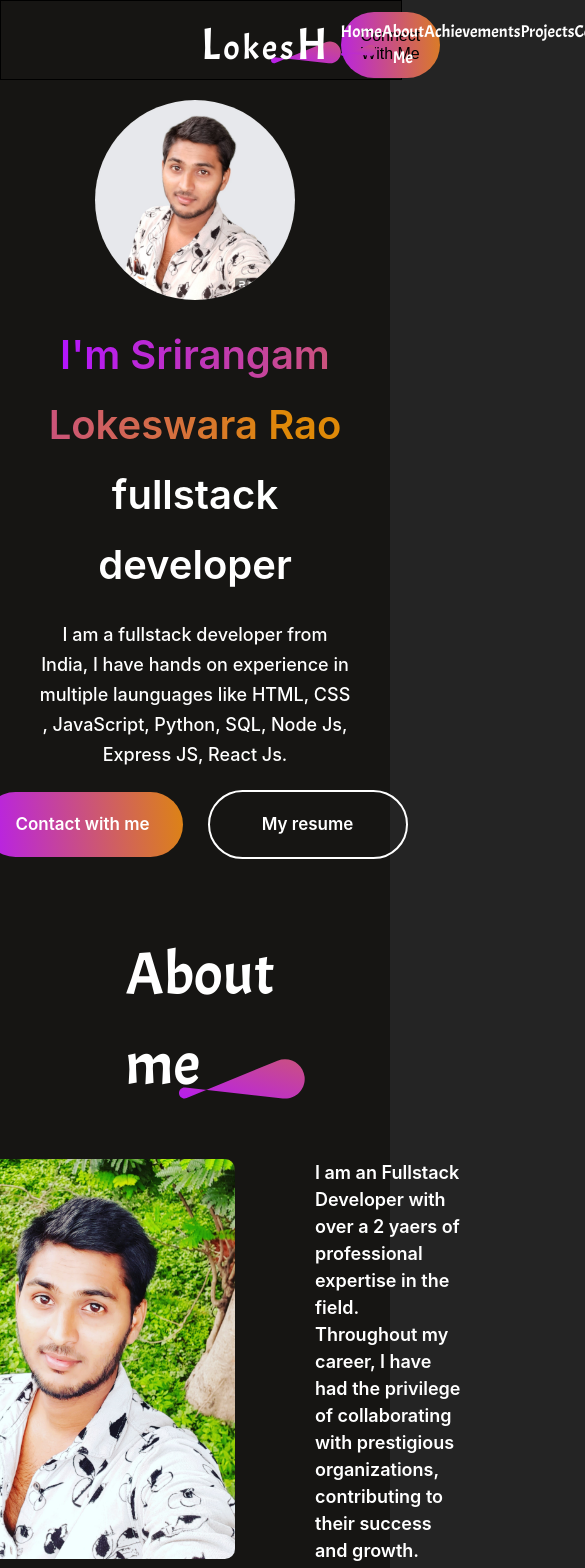
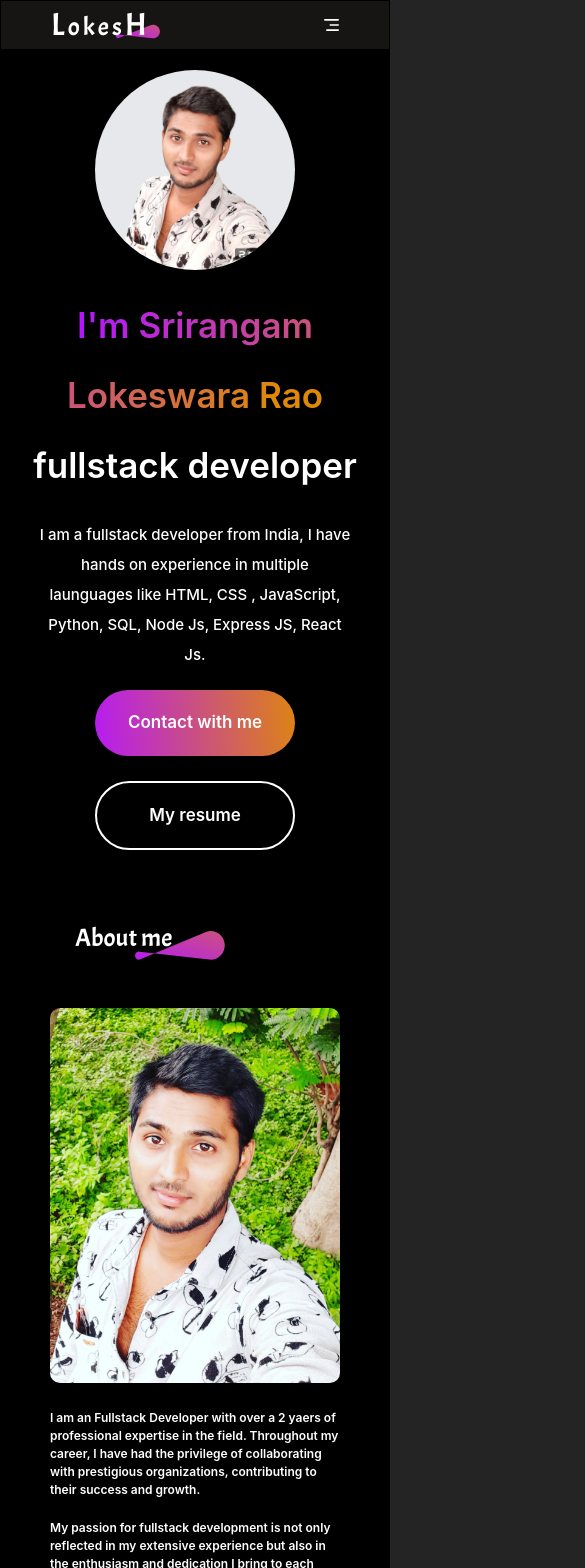
Before and after one commit to lokesh143b/my-portfolio, a React (Vite) app: page / in a window 390 px wide. Shown: the top 1568 px of the page, 585 px wide, since content can reach past the window. Built offline with nearby package versions, Linux system fonts and the light colour scheme.

Commit message:
make responsive

```diff
--- a/src/App.css
+++ b/src/App.css
@@ -0,0 +1,5 @@
+.app-container{
+    height: auto;
+    width: 100vw;
+    background-color: black;
+}
--- a/src/App.jsx
+++ b/src/App.jsx
@@ -9,7 +9,7 @@ import Projects from './Components/Projects'
 
 function App() {
   return (
-    <>
+    <div className='app-container'>
       <Navbar/>
       <Home/>
       <About/>
@@ -17,7 +17,7 @@ function App() {
       <Projects/>
       <Contact/>
       <Footer/>
-    </>
+    </div>
   )
 }
 
--- a/src/Components/About/index.css
+++ b/src/Components/About/index.css
@@ -1,4 +1,6 @@
 .about-container{
+    height: auto;
+    width: auto;
     display: flex;
     flex-direction: column;
     align-items: center;
@@ -7,6 +9,11 @@
     min-height: 100vh;
     height: auto;
     gap: 20px;
+}
+@media screen and (max-width:768px) {
+    .about-container{
+        padding: 0px 50px;
+    }
 }
 .about-title{
     position: relative;
@@ -108,3 +115,41 @@
     font-size: 18px;
     font-weight: 500;
 }
+
+@media screen and (max-width:768px) {
+    .about-container h1{
+        font-size: 35px;
+    }
+    .about-container p{
+        font-size: 13px;
+    }
+    .about-sections{
+        display: flex;
+        flex-direction: column;
+    }
+    .about-title{
+        width: 300px;
+    }
+    .about-title img{
+        width: 30%;
+        left: 30%;
+        top: 30%;
+
+    }
+
+}
+@media screen and (max-width:600px) {
+    .about-container h1{
+        font-size: 30px;
+    }
+    .about-container h1{
+        font-size: 25px ;
+    }
+    .about-container p{
+        font-size: 12px;
+    }
+    .about-left img{
+        width: 100%;
+        height: auto;
+    }
+}
--- a/src/Components/About/index.jsx
+++ b/src/Components/About/index.jsx
@@ -69,7 +69,7 @@ const About = () => {
                 <h1>2+</h1>
                 <p>YEARS OF EXPRIENCE</p>
             </div>
-            <hr/>
+
         </div>
     </div>
   )
--- a/src/Components/Contact/index.css
+++ b/src/Components/Contact/index.css
@@ -1,11 +1,17 @@
 .contact-container{
-    height: 100vh;
+    height: auto;
+    width: auto;
     display: flex;
     flex-direction: column;
     align-items: center;
     padding-left: 200px;
     padding-right: 200px;
     margin-bottom: 30px;
+}
+@media screen and (max-width:768px) {
+    .contact-container{
+        padding: 0px 50px;
+    }
 }
 .contact-title{
     position: relative;
@@ -38,6 +44,11 @@
     width: 40%;
     padding-right: 30px;
     gap: 30px;
+}
+@media screen and (max-width:768px) {
+    .contact-left{
+        width: 100%;
+    }
 }
 .contact-left h1 {
     font-size: 50px;
@@ -112,3 +123,16 @@
 .contact-right button:hover{
     transform: scale(1.08);
 }
+
+@media screen and (max-width:768px) {
+    .contact-section{
+        display: flex;
+        flex-direction: column;
+    }
+    .contact-container h1{
+        font-size: 35px;
+    }
+    .contact-container p{
+        font-size: 15px;
+    }
+}
--- a/src/Components/Footer/index.css
+++ b/src/Components/Footer/index.css
@@ -1,4 +1,6 @@
 .footer-section{
+    height: auto;
+    width: auto;
     display: flex;
     flex-direction: column;
     padding-left: 200px;
@@ -6,7 +8,11 @@
     padding-bottom: 50px;
     gap: 15px;
 }
-
+@media screen and (max-width:768px) {
+    .footer-section{
+     padding: 0px 50px;
+    }
+}
 .footer-top{
 }
 .footer-logo{
@@ -62,3 +68,16 @@
     font-size: 16px;
     font-weight: 500;
 }
+
+@media screen and (max-width:768px) {
+    .footer-bottom{
+        display: flex;
+        flex-direction: column;
+    }
+    .footer-section h1{
+        font-size: 30px;
+    }
+    .footer-section p{
+        font-size: 15px;
+    }
+}
--- a/src/Components/Home/index.css
+++ b/src/Components/Home/index.css
@@ -1,5 +1,5 @@
 .home-container{
-    width: 100vw;
+    width: auto;
     padding-top: 20px;
     height: auto;
     display: flex;
@@ -44,6 +44,12 @@
     font-weight: 500;
     margin-bottom: 50px;
     width: 50%;
+}
+@media screen and (max-width:600px) {
+    .hero-action{
+        display: flex;
+        flex-direction: column;
+    }
 }
 
 .hero-connect{
@@ -95,3 +101,12 @@
         width: 80%;
     }
 }
+
+@media screen and (max-width:600px) {
+    .home-container h1{
+        font-size: 35px;
+    }
+    .home-container p{
+        font-size: 15px ;
+    }
+}
--- a/src/Components/Navbar/index.css
+++ b/src/Components/Navbar/index.css
@@ -10,6 +10,23 @@
     padding-top: 10px;
     background-color: #161513;
     border: 1px solid black;
+}
+@media screen and (max-width:1200px) {
+    .navbar{
+        padding: 0px 100px;
+    }
+    .navbar p{
+        font-size: 13px;
+    }
+
+}
+@media screen and (max-width:768px) {
+    .navbar{
+        padding: 0px 50px;
+    }
+    .navbar p{
+        font-size: 12px;
+    }
 }
 
 .name{
@@ -41,12 +58,34 @@
     z-index: 2;
     position: relative;
 }
+
 .first-letter{
     font-size: 45px;
 }
 .last-letter{
     font-size: 45px;
 }
+@media screen and (max-width:1200px) {
+    .logo h1{
+        font-size: 30px;
+    }
+    .first-letter , .last-letter{
+        font-size: 35px;
+    }
+}
+@media screen and (max-width:768px) {
+    .logo h1{
+        font-size: 25px;
+    }
+    .first-letter , .last-letter{
+        font-size: 32px;
+    }
+    .name img{
+        width: 40%;
+        bottom: 10%;
+    }
+}
+
 .logo{
     text-decoration: none;
     color: #fff;
@@ -103,3 +142,62 @@
 .menu-icon{
     display: none;
 }
+
+@media screen and (max-width:1200px) {
+    .navbar button{
+        font-size: 13px;
+    }
+}
+
+@media screen and (max-width:768px) {
+    .navbar button{
+        font-size: 10px;
+    }
+}
+.hamberger-icon{
+    display: none;
+}
+.hamberger-icon img{
+    width: 15px;
+    cursor: pointer;
+}
+
+.list-items{
+   display: none !important;
+}
+@media screen and (max-width:600px) {
+    .navbar ul{
+        display: none;
+    }
+    .navbar button{
+        display: none;
+    }
+    .hamberger-icon{
+        display: block;
+    }
+    .list-items{
+        display: block !important;
+        position: absolute;
+        right: 10%;
+        top: 50px;
+        background-color: rgb(23, 22, 22);
+        width: 30% !important;
+        border: 1px solid gray;
+        border-radius: 5px;
+        padding: 10px 0px;
+        gap: 5px;
+    }
+    .list-items li{
+        position: relative;
+
+    }
+    .list-items li p{
+        font-size: 13px;
+    }
+    .list-items li img{
+        position: absolute;
+        right: 10px;
+        z-index: -1;
+    }
+
+}
--- a/src/Components/Navbar/index.jsx
+++ b/src/Components/Navbar/index.jsx
@@ -1,37 +1,109 @@
-import React, { useRef, useState } from 'react'
-import "./index.css"
-import AnchorLink from 'react-anchor-link-smooth-scroll'
-import pattern from '../../assets/theme_pattern.svg'
-import menu_open from '../../assets/menu_open.svg'
-import menu_close from '../../assets/menu_close.svg'
+import React, { useRef, useState } from "react";
+import "./index.css";
+import AnchorLink from "react-anchor-link-smooth-scroll";
+import pattern from "../../assets/theme_pattern.svg";
+import menu_open from "../../assets/menu_open.svg";
+import menu_close from "../../assets/menu_close.svg";
 
 const Navbar = () => {
-  const [menu ,setMenu ] = useState("home");
-
-
+  const [menu, setMenu] = useState("home");
+  const [hamberger, setHamberger] = useState(false);
   return (
-    <div className='navbar'>
+    <div className="navbar">
       <div className="name">
-        <AnchorLink className='logo' offset={50} href='#home'>
+        <AnchorLink className="logo" offset={50} href="#home">
           <h1>
-          <span className='first-letter'>L</span>
-          <span>okes</span>
-          <span className='last-letter'>H</span>
+            <span className="first-letter">L</span>
+            <span>okes</span>
+            <span className="last-letter">H</span>
           </h1>
           <img src={pattern} alt="pattern" />
         </AnchorLink>
       </div>
-      <ul>
-        <li><AnchorLink className='anchor-link ' offset={50} href='#home'><p onClick={()=>setMenu("home")}>Home</p></AnchorLink>{menu === "home"? <img src={pattern} alt='home'/>:<></>} </li>
-        <li><AnchorLink className='anchor-link' offset={50} href='#about'><p onClick={()=>setMenu("about")}>About Me</p></AnchorLink>{menu === "about"? <img src={pattern} alt='home'/>:<></>}</li>
-        <li><AnchorLink className='anchor-link' offset={50} href='#achievements'><p onClick={()=>setMenu("services")}>Achievements</p></AnchorLink>{menu === "services"? <img src={pattern} alt='home'/>:<></>}</li>
-        <li><AnchorLink className='anchor-link' offset={50} href='#projects'><p onClick={()=>setMenu("portfolio")}>Projects</p></AnchorLink>{menu === "portfolio"? <img src={pattern} alt='home'/>:<></>}</li>
-        <li><AnchorLink className='anchor-link' offset={50} href='#contact'><p onClick={()=>setMenu("contact")}>Contact</p></AnchorLink>{menu === "contact"? <img src={pattern} alt='home'/>:<></>}</li>
+      <ul >
+        <li>
+          <AnchorLink className="anchor-link " offset={50} href="#home">
+            <p onClick={() => setMenu("home")}>Home</p>
+          </AnchorLink>
+          {menu === "home" ? <img src={pattern} alt="home" /> : <></>}{" "}
+        </li>
+        <li>
+          <AnchorLink className="anchor-link" offset={50} href="#about">
+            <p onClick={() => setMenu("about")}>About Me</p>
+          </AnchorLink>
+          {menu === "about" ? <img src={pattern} alt="home" /> : <></>}
+        </li>
+        <li>
+          <AnchorLink className="anchor-link" offset={50} href="#achievements">
+            <p onClick={() => setMenu("services")}>Achievements</p>
+          </AnchorLink>
+          {menu === "services" ? <img src={pattern} alt="home" /> : <></>}
+        </li>
+        <li>
+          <AnchorLink className="anchor-link" offset={50} href="#projects">
+            <p onClick={() => setMenu("portfolio")}>Projects</p>
+          </AnchorLink>
+          {menu === "portfolio" ? <img src={pattern} alt="home" /> : <></>}
+        </li>
+        <li>
+          <AnchorLink className="anchor-link" offset={50} href="#contact">
+            <p onClick={() => setMenu("contact")}>Contact</p>
+          </AnchorLink>
+          {menu === "contact" ? <img src={pattern} alt="home" /> : <></>}
+        </li>
       </ul>
-      <AnchorLink className='anchor-link' offset={50} href='#contact'><button>Connect With Me</button></AnchorLink>
+      <AnchorLink className="anchor-link" offset={50} href="#contact">
+        <button>Connect With Me</button>
+      </AnchorLink>
+      {hamberger ? (
+        <ul className="list-items">
+          <li>
+            <AnchorLink className="anchor-link " offset={50} href="#home">
+              <p onClick={() => setMenu("home")}>Home</p>
+            </AnchorLink>
+            {menu === "home" ? <img src={pattern} alt="home" /> : <></>}{" "}
+          </li>
+          <li>
+            <AnchorLink className="anchor-link" offset={50} href="#about">
+              <p onClick={() => setMenu("about")}>About Me</p>
+            </AnchorLink>
+            {menu === "about" ? <img src={pattern} alt="home" /> : <></>}
+          </li>
+          <li>
+            <AnchorLink
+              className="anchor-link"
+              offset={50}
+              href="#achievements"
+            >
+              <p onClick={() => setMenu("services")}>Achievements</p>
+            </AnchorLink>
+            {menu === "services" ? <img src={pattern} alt="home" /> : <></>}
+          </li>
+          <li>
+            <AnchorLink className="anchor-link" offset={50} href="#projects">
+              <p onClick={() => setMenu("portfolio")}>Projects</p>
+            </AnchorLink>
+            {menu === "portfolio" ? <img src={pattern} alt="home" /> : <></>}
+          </li>
+          <li>
+            <AnchorLink className="anchor-link" offset={50} href="#contact">
+              <p onClick={() => setMenu("contact")}>Contact</p>
+            </AnchorLink>
+            {menu === "contact" ? <img src={pattern} alt="home" /> : <></>}
+          </li>
+        </ul>
+      ) : (
+        ""
+      )}
+      <div onClick={() => setHamberger(!hamberger)} className="hamberger-icon">
+        {hamberger ? (
+          <img src={menu_close} alt="" />
+        ) : (
+          <img src={menu_open} alt="" />
+        )}
+      </div>
+    </div>
+  );
+};
 
-    </div>
-  )
-}
-
-export default Navbar
+export default Navbar;
```
Also changed, not shown: src/Components/Achievements/index.css (+20 -2 lines), src/Components/Projects/index.css (+21 -3 lines).
